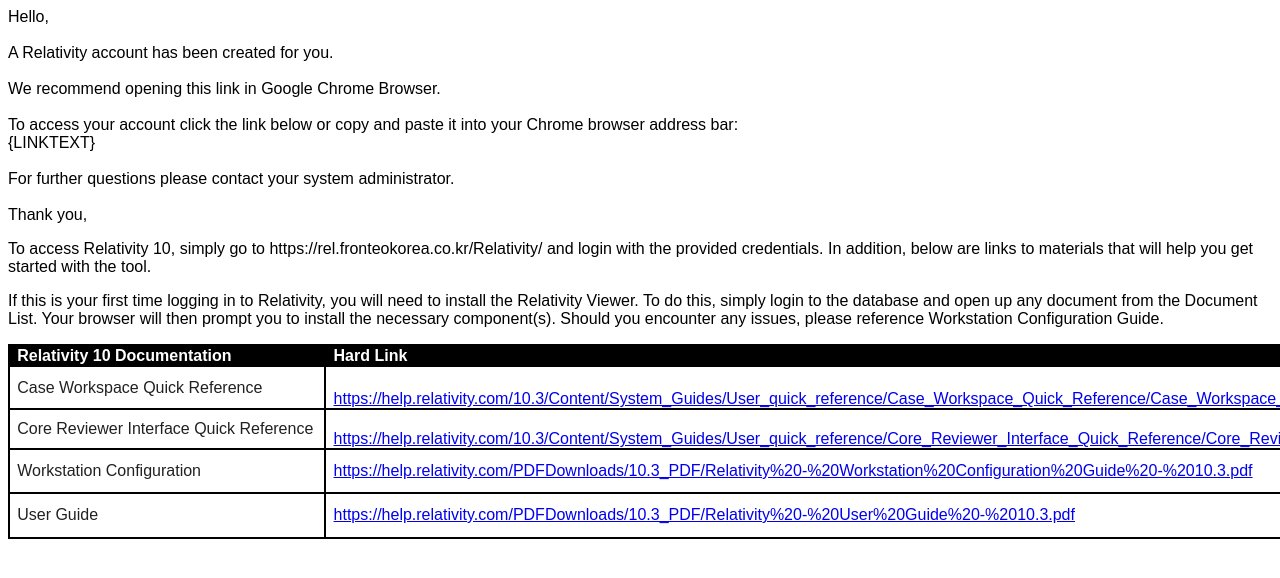
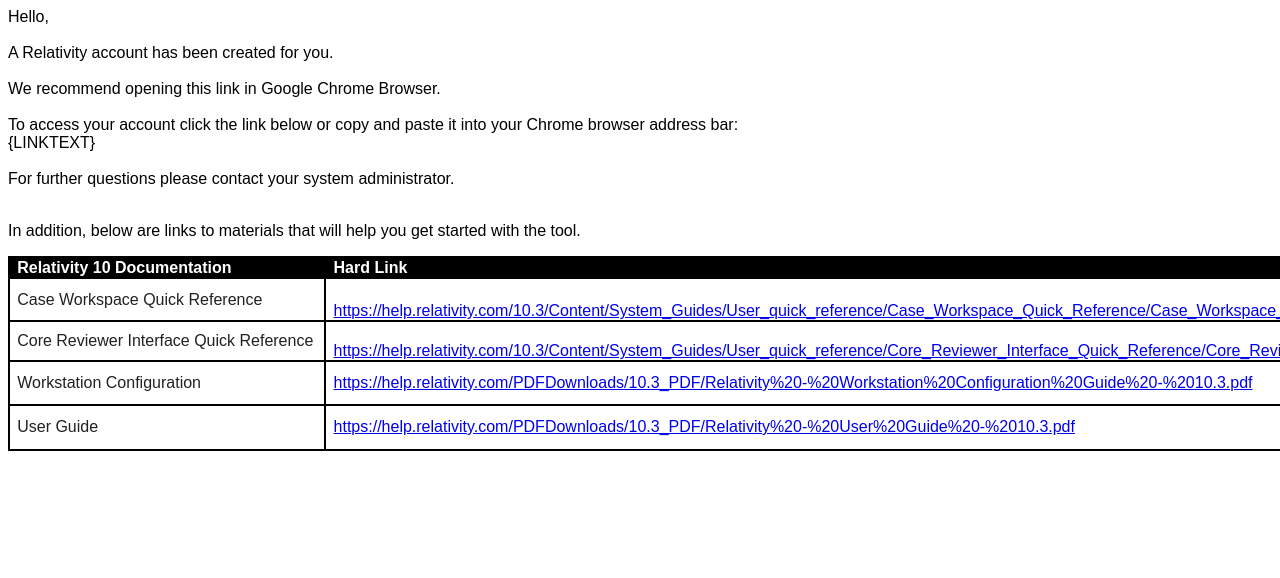
Before and after one commit to KRK224/Practice-Zone, a plain HTML site: page web/test.html in a window 1280 px wide. Shown: the top 578 px of the page. Drawn offline with Linux system fonts and the light colour scheme.

Commit message:
2021-03-13_HTML 공부

```diff
--- a/web/test.html
+++ b/web/test.html
@@ -15,20 +15,11 @@
         To access your account click the link below or copy and paste it into your Chrome browser address bar:<BR />
         {LINKTEXT}<BR /><BR />
         For further questions please contact your system administrator.<BR /><BR />
-        Thank you,<BR />
     </P>
 
     <p>
-        To access Relativity 10, simply go to
-        https://rel.fronteokorea.co.kr/Relativity/
-        and login with the provided
-        credentials. In addition, below are links to materials that will help you get started with the tool.
-    </p>
-    <p>
-        If this is your first time logging in to Relativity, you will need to install the Relativity Viewer. To do this,
-        simply login to the database and open up any document from the Document List. Your browser will then prompt you
-        to install the necessary component(s). Should you encounter any issues, please reference Workstation
-        Configuration Guide.
+        In addition, below are links to materials that will help you get started with the tool.
+        <BR />
     </p>
 
 
```
Also changed, not shown: web/HEROPY/4. HTML_element/2021-03-08-summary.md (+15 -1 lines), web/HEROPY/4. HTML_element/ele_index2.html (+2 -1 lines).
